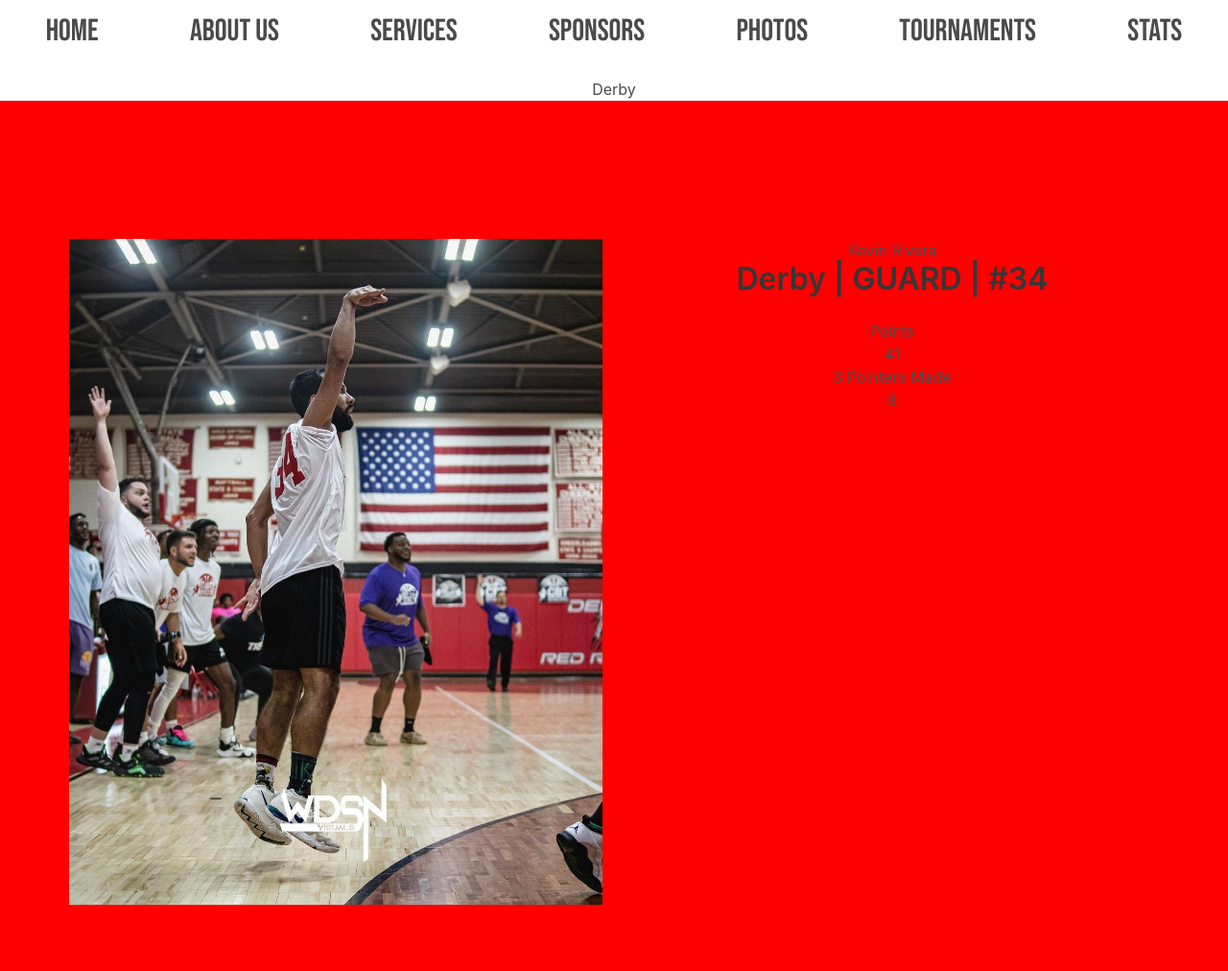
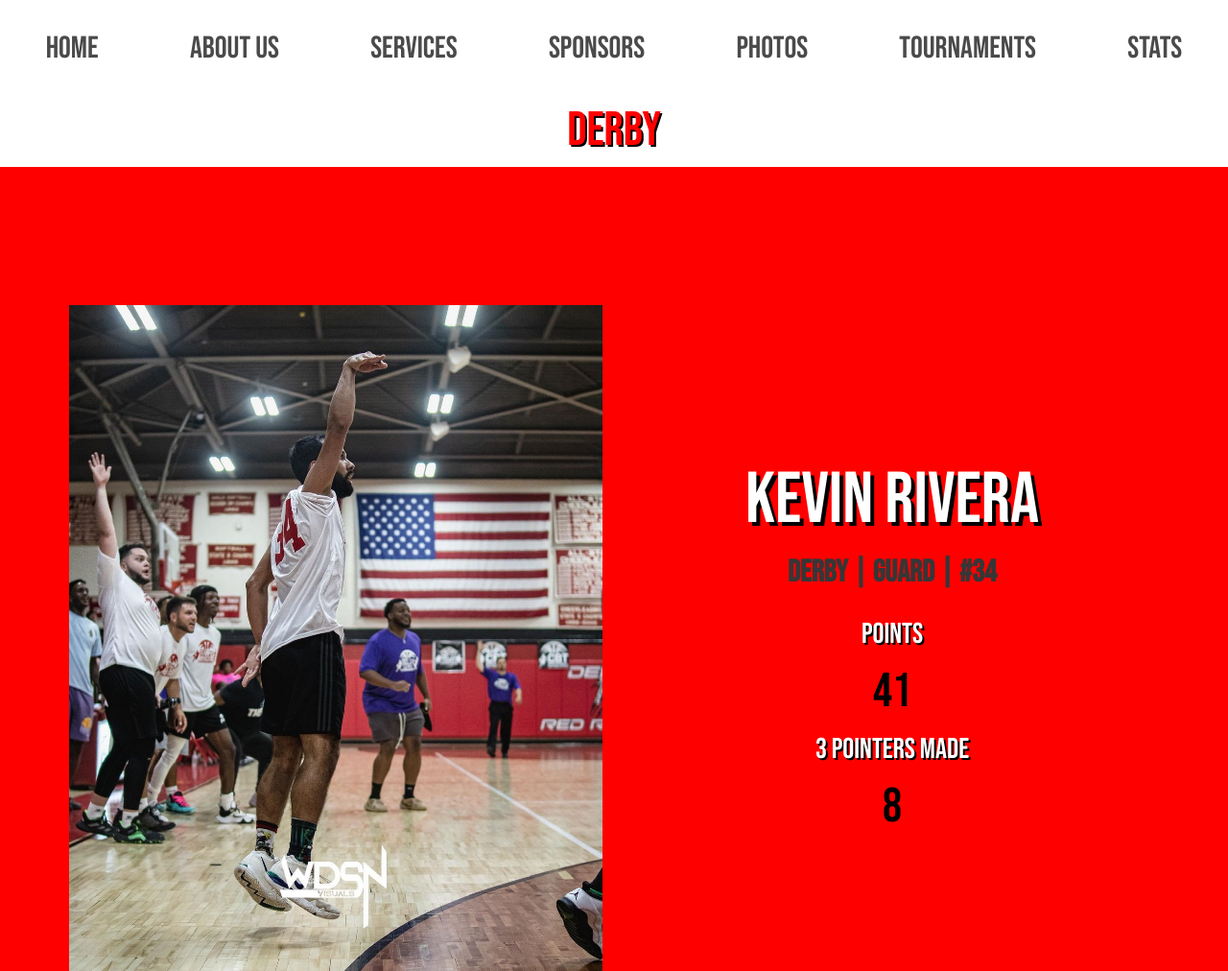
Before and after one commit to VicSotoJr/cbt, a plain HTML site: page tournaments.html in a window 1280 px wide. Shown: the part 265-1277 px from the top of the page at 96% size. Drawn offline with nearby package versions, Linux system fonts and the light colour scheme.

Commit message:
css update

```diff
--- a/style.css
+++ b/style.css
@@ -1,5 +1,8 @@
+
 body{
 	height: 100vh;
+	font-family: 'Bebas Neue';
+	font-size: xx-large;
 }
 header{
     background-color: black;
@@ -13,7 +16,6 @@ header{
     width: 100%;
 	height: 50%;
 	margin: auto;
-	text-align: center;
 }
 .main{
 	height: 100%;
@@ -27,3 +29,46 @@ ul{
 ul:hover{
 	color: red;
 }
+.stats{
+	text-align: center;
+	margin: auto;
+}
+.nameTitleColor{
+	font-size: 75px;
+	color: white;
+	text-shadow: 4px 4px black;
+}
+.statsTitleColor{
+	font-size: 30px;
+	color: white;
+	text-shadow: 2px 2px black;
+
+}
+.teamTitleColor{
+	font-size: 50px;
+	color: Red;
+	text-shadow: 2px 2px black;
+
+}
+.numberTitleColor{
+	font-size: 50px;
+	color: Black;
+}
+
+.nameTitle{
+	font-size: 75px;
+	color: red;
+	text-shadow: 4px 4px black;
+}
+.statsTitle{
+	font-size: 30px;
+	color: red;
+	text-shadow: 2px 2px black;
+
+}
+.teamTitleColor{
+	font-size: 50px;
+	color: Red;
+	text-shadow: 2px 2px black;
+
+}
```
